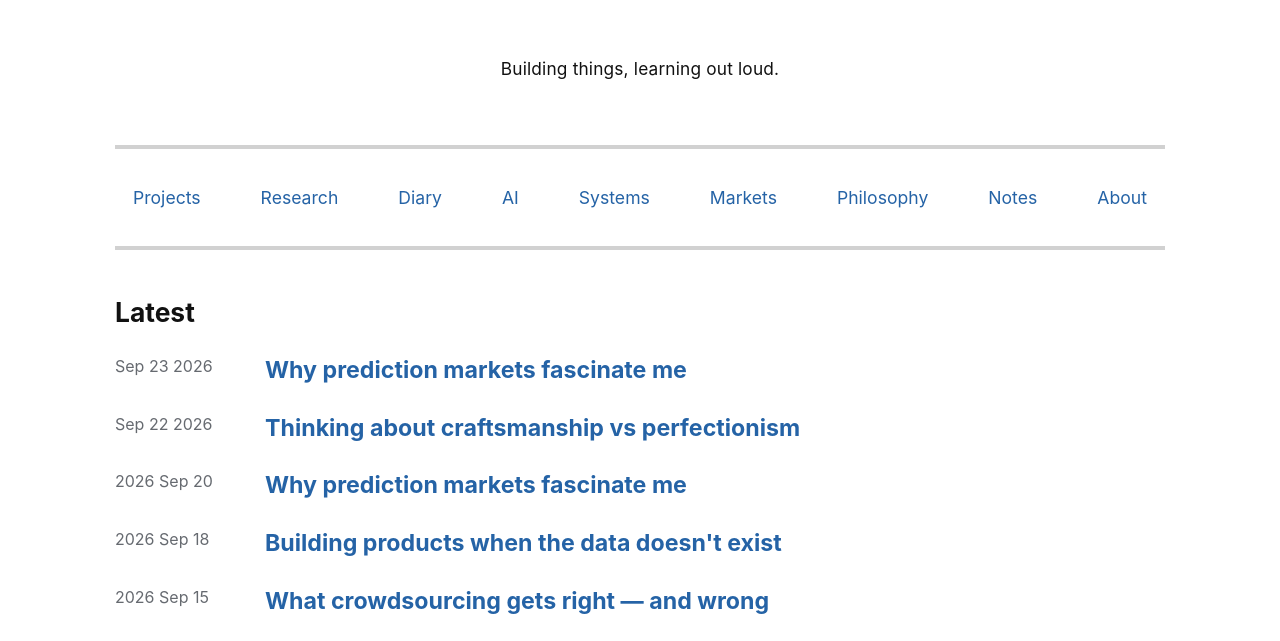
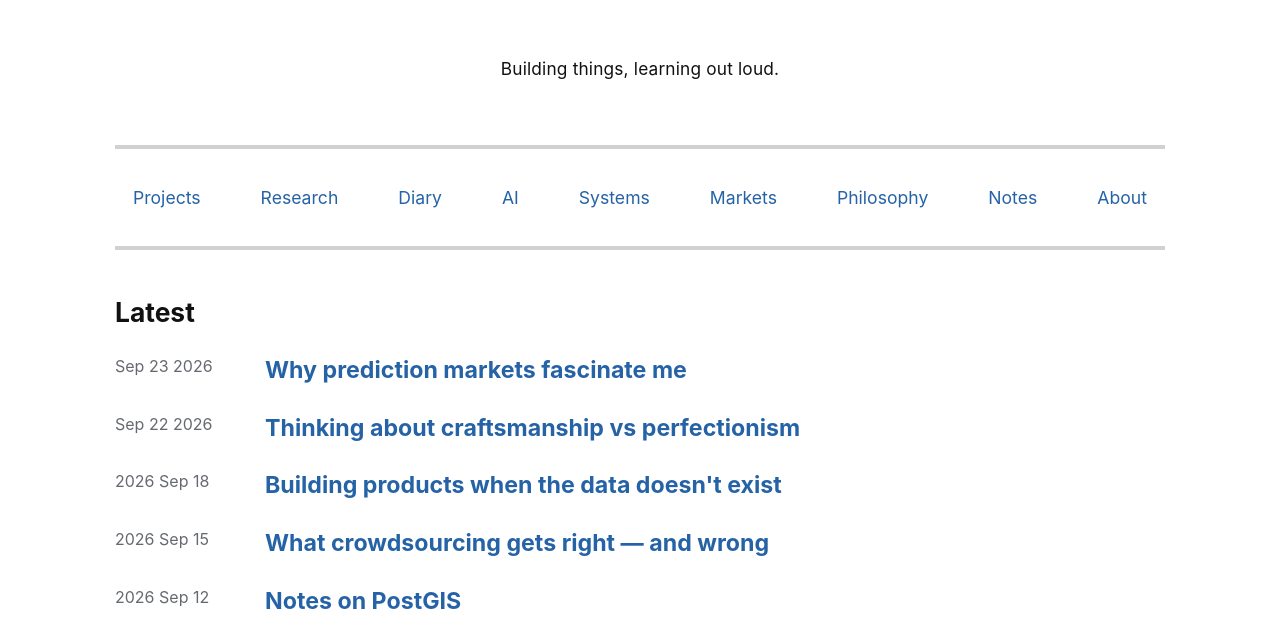
Before and after one commit to CodeClif/Portfolio-website, an Astro site: page / in a window 1280 px wide. Shown: the part 130-771 px from the top of the page. Built offline with nearby package versions, Linux system fonts and the light colour scheme; Astro itself is replaced by a stand-in of ours.

Commit message:
Remove published article from planned list

```diff
--- a/src/pages/index.astro
+++ b/src/pages/index.astro
@@ -8,7 +8,6 @@ const published = Object.entries(posts).map(([path, mod]) => ({
   ...mod.frontmatter
 })).sort((a,b) => +new Date(b.date) - +new Date(a.date));
 const planned = [
-  {date:'2026 Sep 20',title:'Why prediction markets fascinate me',href:'research'},
   {date:'2026 Sep 18',title:"Building products when the data doesn't exist",href:'systems'},
   {date:'2026 Sep 15',title:'What crowdsourcing gets right — and wrong',href:'research'},
   {date:'2026 Sep 12',title:'Notes on PostGIS',href:'notes'}
```
